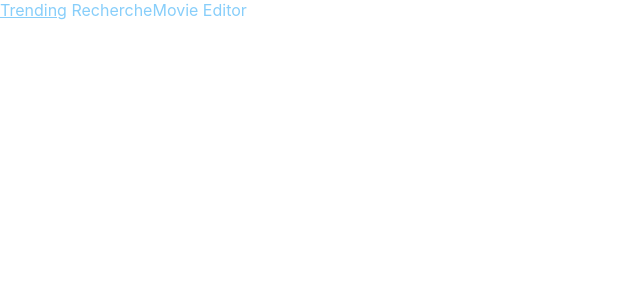
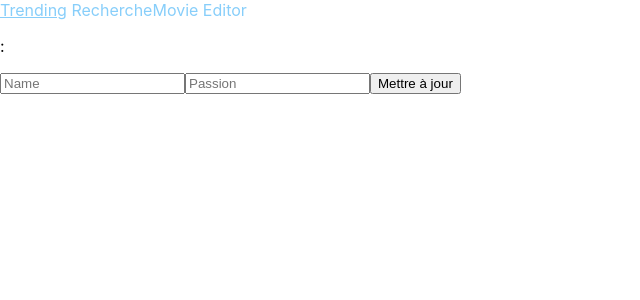
Before and after one commit to LuluxClient/netflixwish, a React (Create React App) app: page /profile in a window 1280 px wide. Shown: the top 300 px of the page, without its empty margins (0-640 px from the left). Built offline with nearby package versions, Linux system fonts and the light colour scheme.

Commit message:
add jotai

```diff
--- a/src/App.jsx
+++ b/src/App.jsx
@@ -6,6 +6,7 @@ import ClassComponent from "./pages/ClassComponent";
 import { Provider } from "react-redux";
 import store from "./redux/store";
 import MovieEditor from "./pages/MovieEditor";
+import Profile from "./pages/Profile";
 
 function App() {
   return (
@@ -18,6 +19,7 @@ function App() {
           <Route path="/search_movie" element={<SearchMovie />} />
           <Route path="/class_component" element={<ClassComponent/>} />
           <Route path="/movie_editor" element={<MovieEditor/>} />
+          <Route path="/profile" element={<Profile/>} />
         </Routes>
         </Provider>
       </Router>
--- a/src/components/Navbar.jsx
+++ b/src/components/Navbar.jsx
@@ -1,11 +1,15 @@
 import { Link } from "react-router-dom";
+import { useAtom } from "jotai";
+import { userAtom } from "../utils/globalState";
 
 const Navbar = () => {
+  const [user] = useAtom(userAtom);
   return (
     <nav>
       <Link to={"/"}>Trending</Link>{" "}
       <Link to={"/search_movie"}>Recherche</Link>
       <Link to={"/movie_editor"}>Movie Editor</Link>
+      <p>{user.name} : {user.passion}</p>
     </nav>
   );
 };
--- /dev/null
+++ b/src/pages/Profile.jsx
@@ -0,0 +1,19 @@
+import { userAtom } from "../utils/globalState";
+import { useAtom } from "jotai";
+
+const Profile = () => {
+    const [user, setUser] = useAtom(userAtom);
+
+    const handleChange = (e) => {
+        setUser({ ...user, name: e.target.value });
+    };
+    return (
+        <>
+                <input type="text" placeholder="Name" onChange={handleChange} />
+                <input type="text" placeholder="Passion" />
+                <button type="submit">Mettre à jour</button>
+        </>
+    );
+};
+
+export default Profile;
--- /dev/null
+++ b/src/utils/globalState.js
@@ -0,0 +1,3 @@
+import { atom } from 'jotai'
+
+export const userAtom = atom ({});
```
